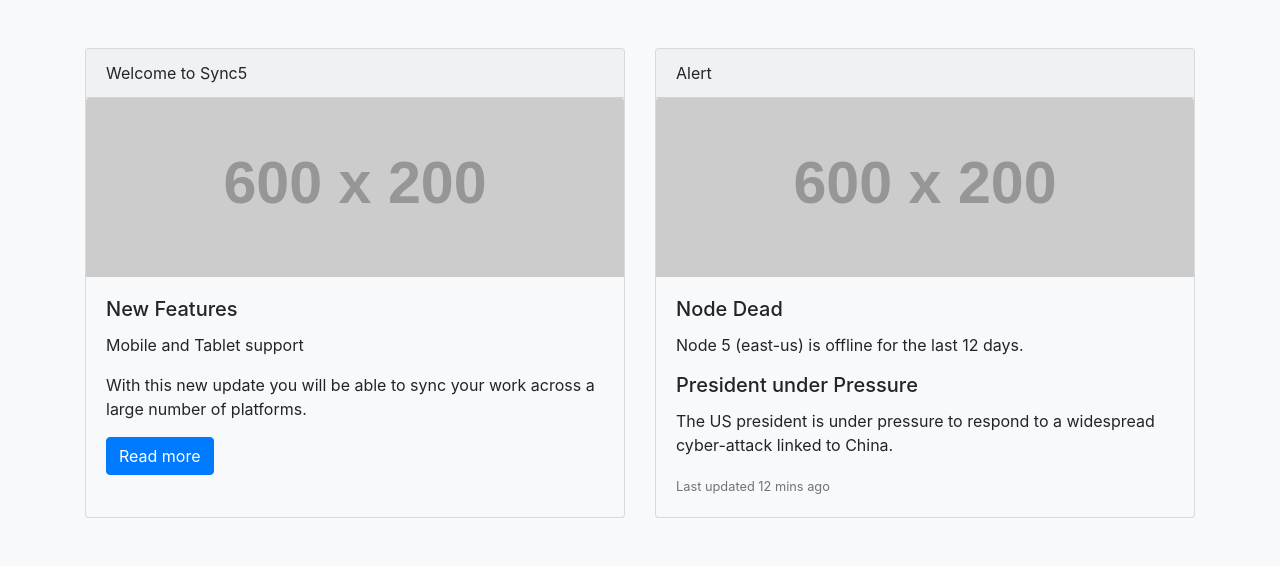
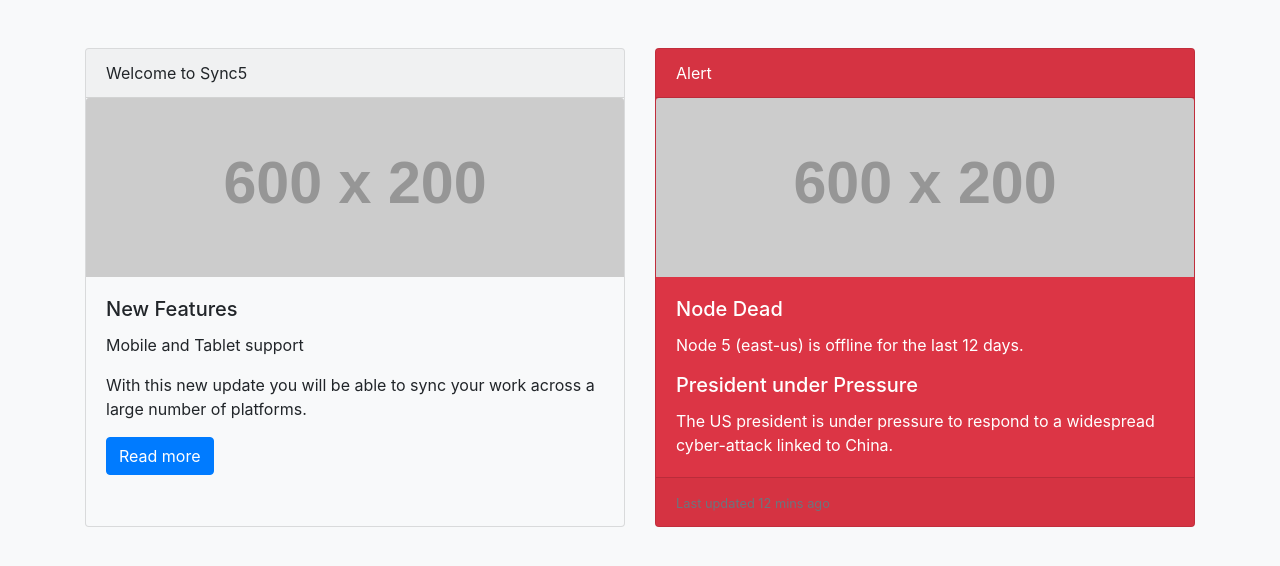
Before and after one commit to acciojob/bootstrap-card-Harshsurya-1327, a website: page main.html in a window 1280 px wide. Drawn offline with nearby package versions, Linux system fonts and the light colour scheme; placeholder pictures from the web are drawn by us.

Commit message:
created a submission

```diff
--- a/main.html
+++ b/main.html
@@ -24,8 +24,8 @@
       </div>
     </div>
 
-    <!-- Card 2 -->
-    <div class="card bg-light">
+    <!-- Card 2 (Alert Card with bg-danger) -->
+    <div class="card bg-danger text-white">
       <div class="card-header">Alert</div>
       <img src="https://via.placeholder.com/600x200" class="card-img-top" alt="Alert">
       <div class="card-body">
@@ -33,7 +33,9 @@
         <p class="card-text">Node 5 (east-us) is offline for the last 12 days.</p>
         <h5 class="card-title">President under Pressure</h5>
         <p class="card-text">The US president is under pressure to respond to a widespread cyber-attack linked to China.</p>
-        <p class="card-text"><small class="text-muted">Last updated 12 mins ago</small></p>
+      </div>
+      <div class="card-footer">
+        <small class="text-muted">Last updated 12 mins ago</small>
       </div>
     </div>
 
```
